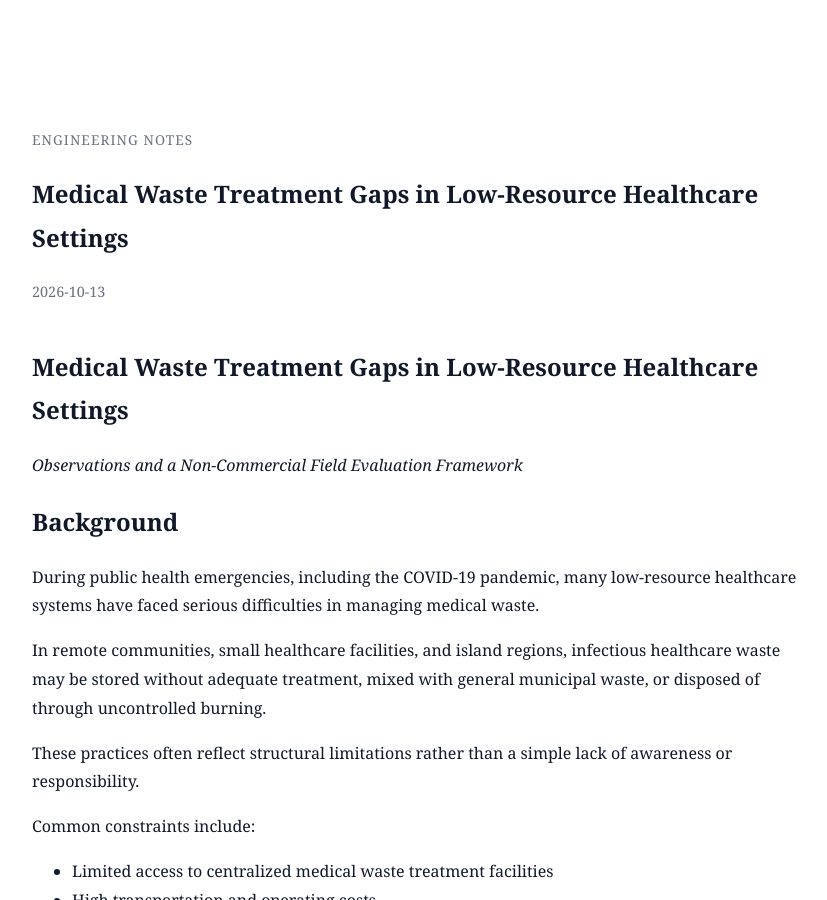
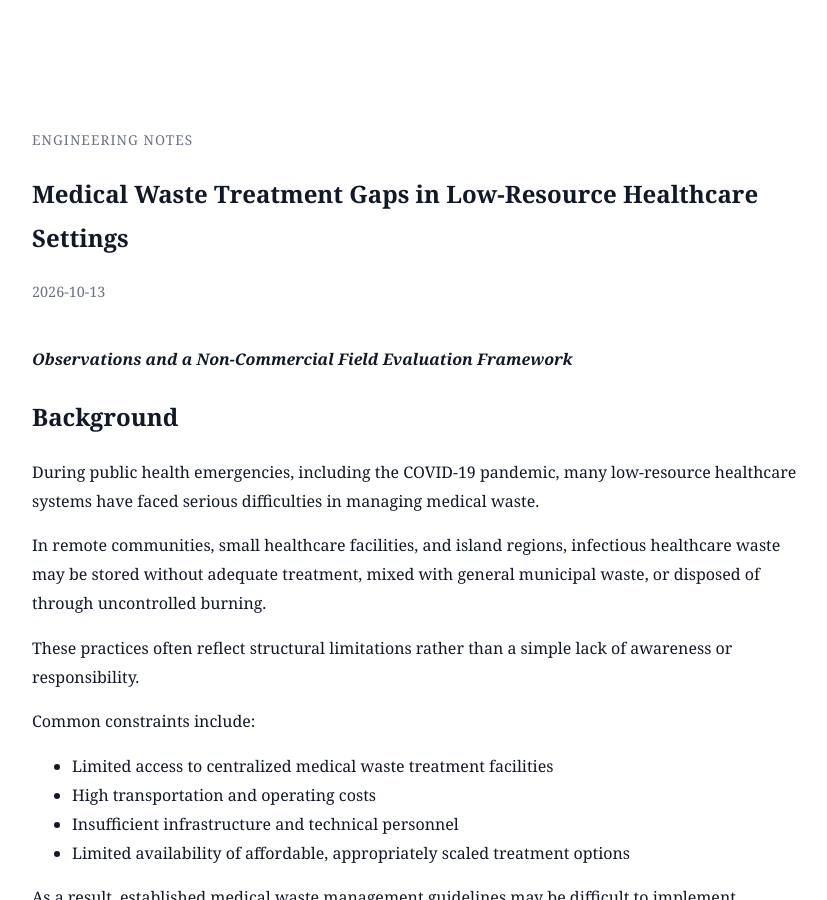
Before and after one commit to ssimsangmin49-creator/ecofriendly-polymer-compounds-incineration, a Jekyll site: the page built from _posts/2026-10-13-medical-wast-treatment-gaps.md, in a window 1280 px wide and 900 px high. Shown: the whole window, without its empty margins (222-1049 px from the left). Built offline with Jekyll 4.4.1, drawn with Linux system fonts in a browser that asks for light colours.

Commit message:
Update 2026-10-13-medical-wast-treatment-gaps.md

```diff
--- a/_posts/2026-10-13-medical-wast-treatment-gaps.md
+++ b/_posts/2026-10-13-medical-wast-treatment-gaps.md
@@ -5,9 +5,7 @@ permalink: /blog/medical-waste-treatment-gaps/
 label: Engineering Notes
 ---
 
-# Medical Waste Treatment Gaps in Low-Resource Healthcare Settings
-
-*Observations and a Non-Commercial Field Evaluation Framework*
+#### *Observations and a Non-Commercial Field Evaluation Framework*
 
 ## Background
 
```
